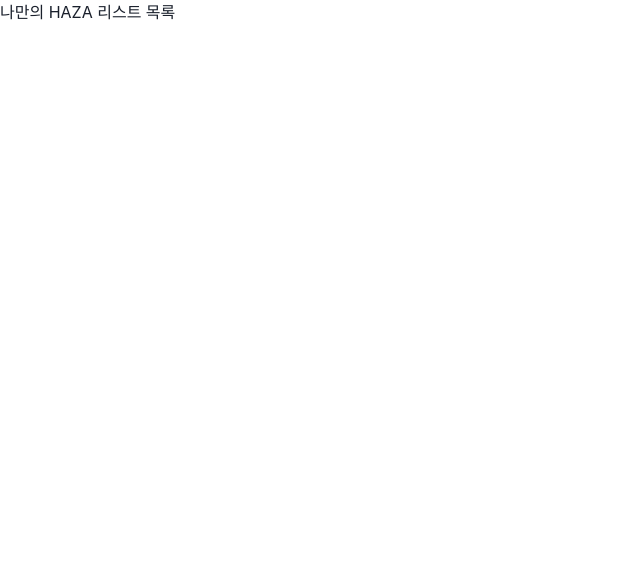
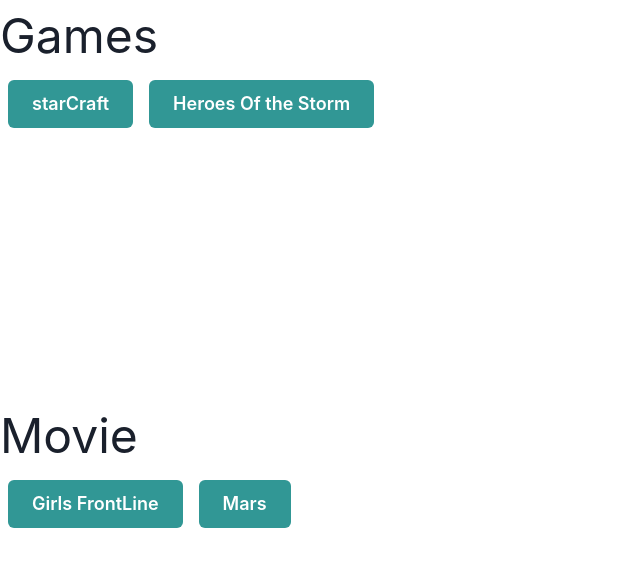
Before and after one commit to Last-SilverLight-End/HAZA-front, a Next.js app in the folder haza_next/: page /kanbanBoard in a window 1280 px wide. Shown: the top 566 px of the page, without its empty margins (0-640 px from the left). Built offline with nearby package versions, Linux system fonts and the light colour scheme.

Commit message:
feat : 칸반보드 임시화

```diff
--- a/haza_next/src/pages/kanbanBoard.tsx
+++ b/haza_next/src/pages/kanbanBoard.tsx
@@ -1,29 +1,100 @@
-import { useEffect, useState } from "react";
+import  { useEffect, useState } from "react";
 import styles from '@/styles/Kanban.module.css'
 import {ListContents,exampleKanban} from "../libs/backend/kanbanRequests";
+import { NameKanban, getBoard } from "@/libs/backend/boardRequest";
+import {Text, ModalFooter,Modal, Button,ModalBody, ModalOverlay,ModalContent,ModalHeader,ModalCloseButton, useDisclosure  } from "@chakra-ui/react"
+import { useRouter } from "next/router";
 
+
+// 보드 이름 짓기(나중에 kanban 용도)
+const boardName = (input : string, output : Required<NameKanban>) => {
+  output.title = input;
+  return output.title;
+}
+
+
+
+
+// 메인
 const kanbanList = () => {
 
+  const router = useRouter();
   const [dragging, setDragging] = useState<boolean>(false);
+  //카드 리스트들 보여주기
+  const showMidCardLists = (cardMainCategory: string) => {
+    return exampleKanban
+      .filter((data) => data.mainCategory === cardMainCategory)
+      .map((others,index) => {
+        return (<Button onClick={() => {
+          moveBoard(cardMainCategory,others.midCategory);
+        }}
+        m={2} colorScheme='teal' size='lg' key = {index}>{others.midCategory}</Button>
+        );
+      });
+  };
+  function moveBoard(mainCategory : string, midCategory : string) {
+
+    router.push(`CommunityHome`);
+    //router.push(`CommunityHome?main=${mainCategory}&sub=${midCategory}`);
+  }
+
+  // 보드 리스트 푸쉬
+
 
   /*useEffect(() =>{
 
   }, []);*/
-  const showCardLists = (cardMainCategory: string) => {
-    return(
-      exampleKanban.filter((data) => data.mainCategory ===cardMainCategory)
-      .map((others) => {<div> {others.check} </div>
 
-      }))
 
-  };
+  const handleDragStart = (e : Event, id : number) => {
+    return
+  }
+
+  const {isOpen, onOpen,onClose} = useDisclosure();
+
+  const temp = () =>{
+    <div>hello</div>
+    //router.push("/kanbanBoard");
+  }
   return  (
     <>
-      <h1>나만의 HAZA 리스트 목록</h1>
-      <div className ={styles.kanbanListContainer}>
 
-      </div>
+    <div>
+      <Text fontSize='5xl'>Games</Text>
+    {showMidCardLists("Game")}
+    </div>
+    <div>
+    <Text fontSize='5xl'>Movie</Text>
+    <h1>{showMidCardLists("Movie")}</h1>
+    </div>
+  {/*
+    <Button onClick={temp}> + </Button>
 
+
+
+
+    <div>
+    <Button onClick={onOpen}>Open Modal</Button>
+  </div>*/}
+
+
+    <Modal blockScrollOnMount={false} isOpen={isOpen} onClose={onClose}>
+        <ModalOverlay />
+        <ModalContent>
+          <ModalHeader>메뉴 사용법</ModalHeader>
+          <ModalCloseButton />
+          <ModalBody>
+            아직 제장중입니다. 현재 칸반 리스트는 제외된 채 현재 카테고리 리스트만 구현이 되어 있습니다.
+          </ModalBody>
+
+          <ModalFooter>
+            <Button colorScheme='blue' mr={3} onClick={onClose}>
+              취소
+            </Button>
+            <Button variant='ghost' onClick={onClose}>확인</Button>
+          </ModalFooter>
+        </ModalContent>
+      </Modal>
     </>
   );
 };
```
